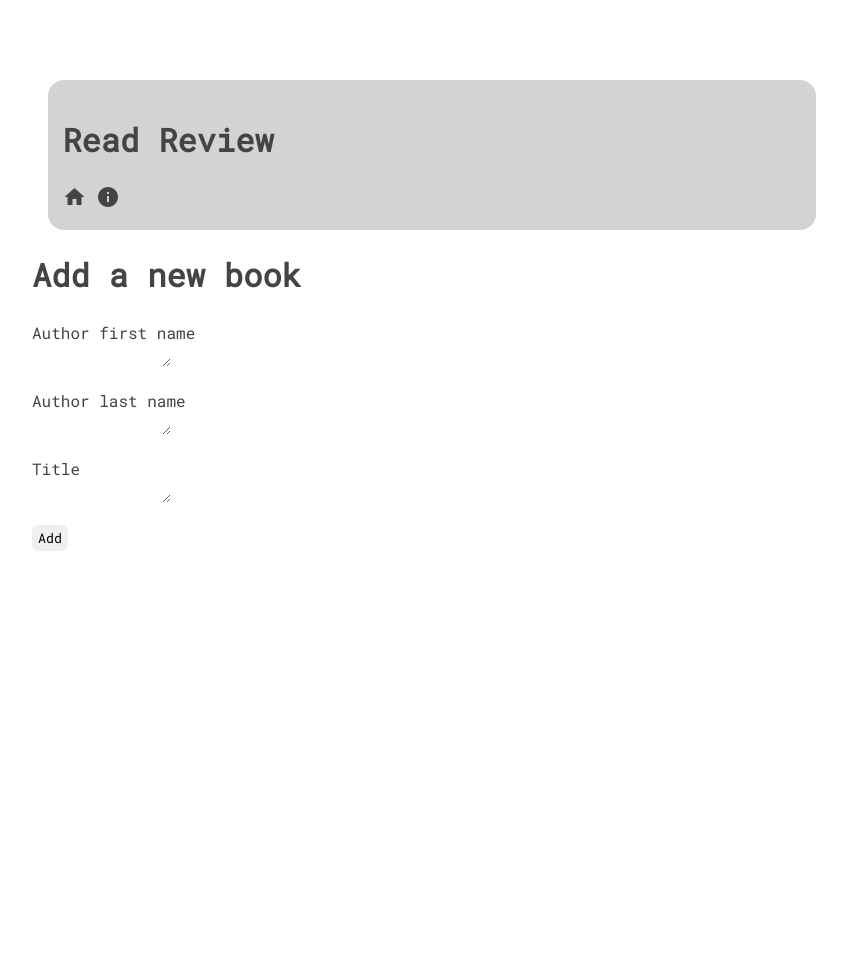
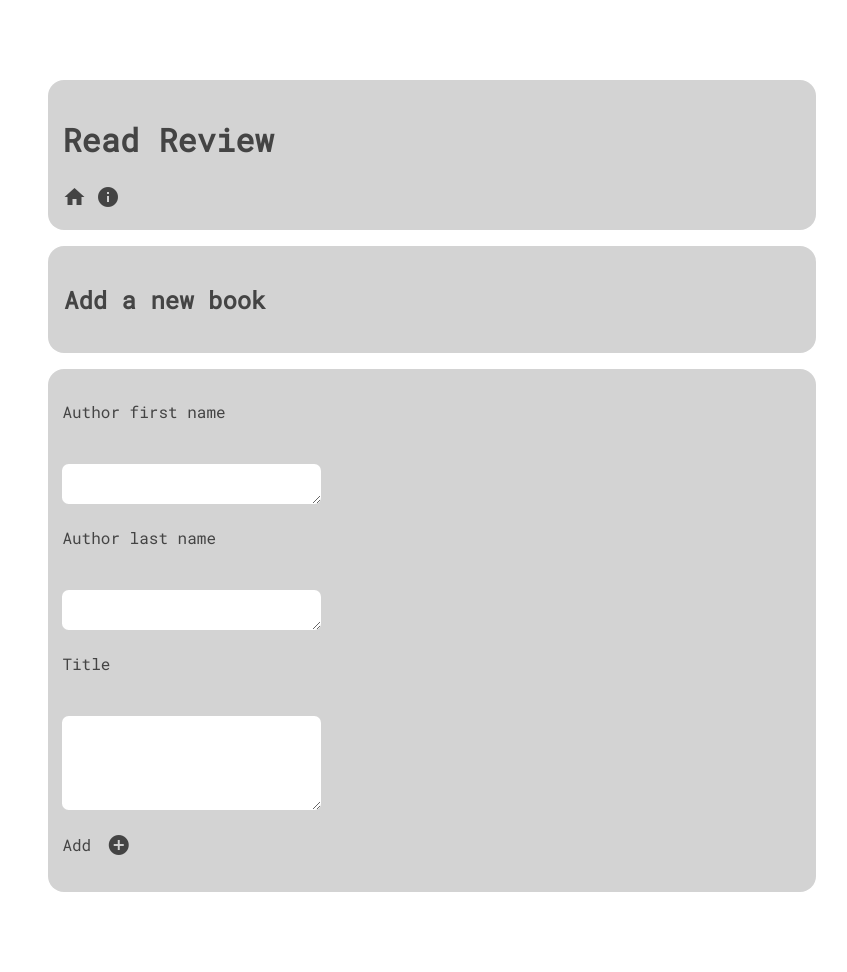
Before and after one commit to evahteri/Read-Review, a Flask app: page /new_book in a window 1280 px wide. Shown: the whole page, without its empty margins (32-879 px from the left). Before the commit the page ends 551 px from the top, so only its background shows below. Run offline with Flask 2, Linux system fonts and the light colour scheme.

Commit message:
styling changes

```diff
--- a/src/static/css/main.css
+++ b/src/static/css/main.css
@@ -6,7 +6,9 @@
     line-height: 1.5;
     padding: 3em 3em;
     max-width: 50em;
+    text-align: left;
 }
+
 a {
     text-decoration: none;
     color: #444;
@@ -16,10 +18,13 @@
 
 button {
     border: none;
-    border-radius: 0.5em;
     font-family: "Roboto Mono", serif;
+    background-color: lightgrey;
+    color: #444;
+    vertical-align: middle;
 
 }
+
 
 input {
     border: none;
--- a/src/templates/new_book.html
+++ b/src/templates/new_book.html
@@ -2,21 +2,31 @@
 {% extends "layout.html" %}
 {% block title %}New book{% endblock %}
 {% block content %}
-<h1>Add a new book</h1>
+<div class="info">
+    <h2>Add a new book</h2>
+</div>
+<div class="form">
     <form action="/create_book" method="POST">
         <p>
-    Author first name <br>
-    <textarea name="author_first_name" cols="15" rows="1"></textarea>
+            Author first name
+        </p>
+        <br>
+        <textarea name="author_first_name" cols="30" rows="2"></textarea>
         <p>
-    Author last name <br>
-    <textarea name="author_last_name" cols="15" rows="1"></textarea>
+            Author last name
+        </p>
+        <br>
+        <textarea name="author_last_name" cols="30" rows="2"></textarea>
         <p>
-    Title <br>
-    <textarea name="title" cols="15" rows="1"></textarea>
+            Title
+        </p>
+        <br>
+        <textarea name="title" cols="30" rows="5"></textarea>
+    <input type="hidden" name="csrf_token" value="{{ session.csrf_token }}">
+    <br>
     <p>
-<p>
-    <input type="hidden" name="csrf_token" value="{{ session.csrf_token }}">
+        Add <button type="submit"><span class="material-icons">add_circle</span></button>
     </p>
-    <input type="submit" value="Add">
     </form>
+</div>
 {% endblock %}
```
Also changed, not shown: src/templates/homepage.html (+5 -4 lines). Lines whose indentation alone changed are shown as unchanged.
